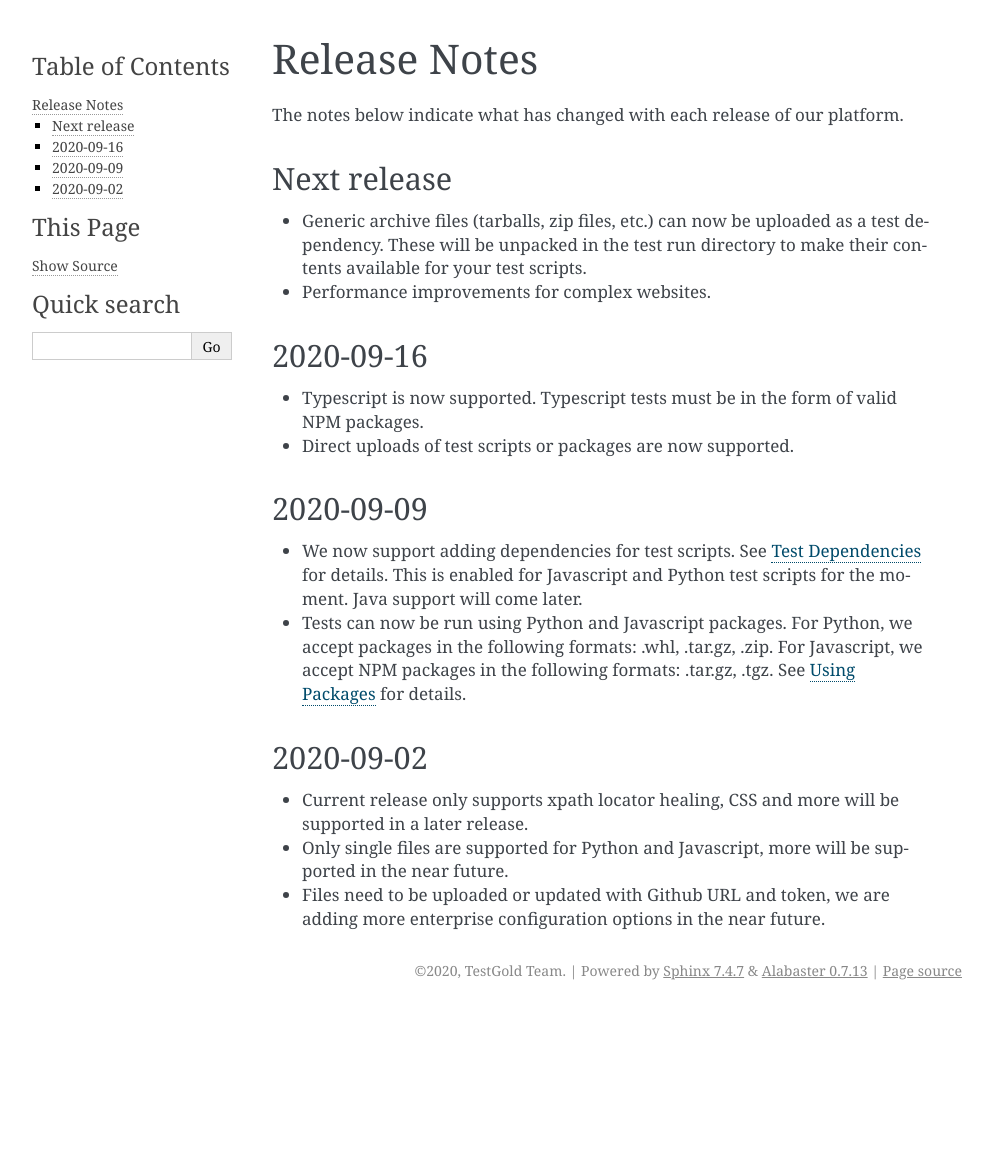
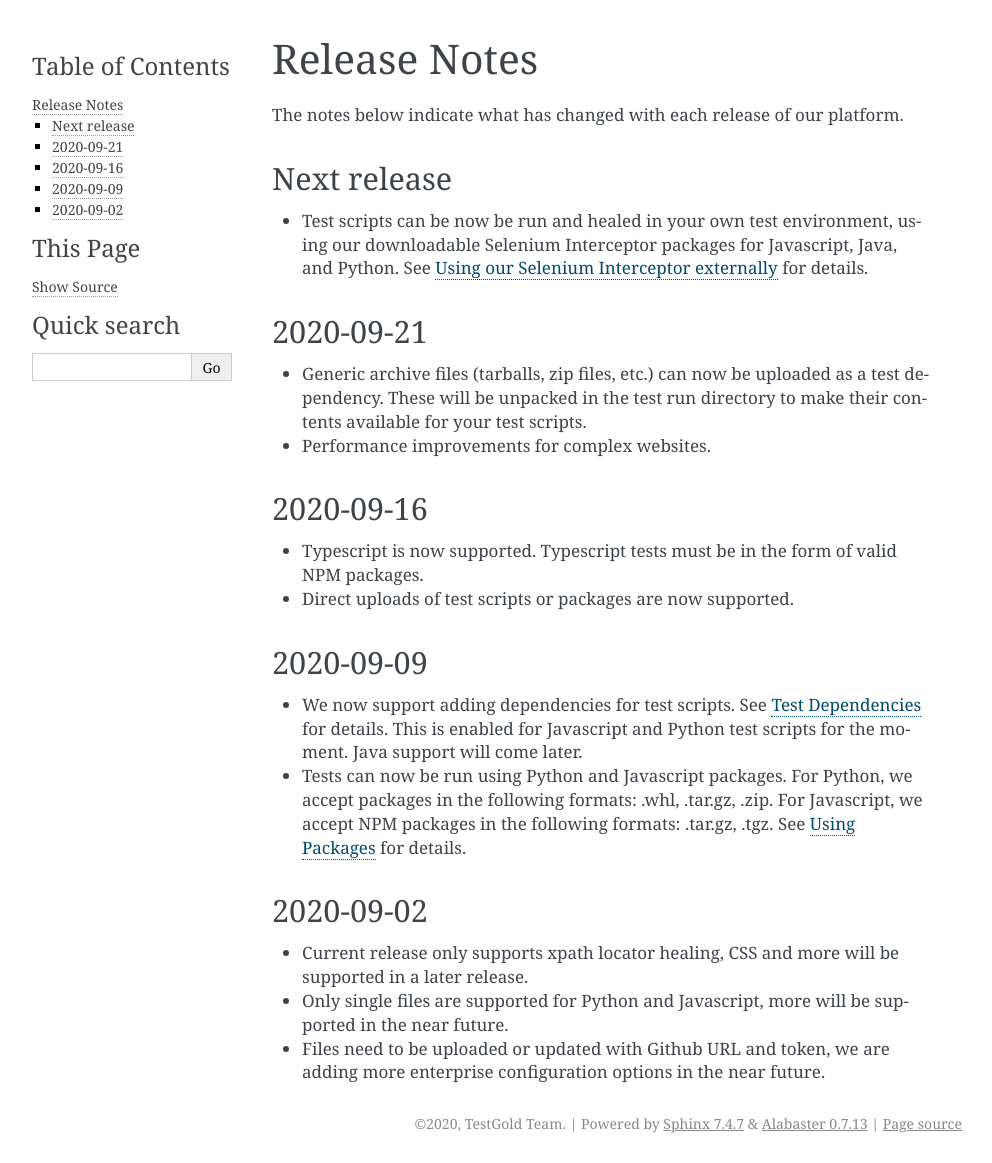
Before and after one commit to aichemydev/testgold, a Sphinx documentation site: the page built from docs/releasenotes.rst, in a window 1280 px wide. Shown: the whole page, without its empty margins (148-1140 px from the left). Built offline with Sphinx 7.4.7, drawn with Linux system fonts in a browser that asks for light colours; before the commit the page ends 1010 px from its top, so only the background shows below that.

Commit message:
update index, releasenotes

```diff
--- a/docs/index.rst
+++ b/docs/index.rst
@@ -16,6 +16,7 @@ Welcome to TestGold's documentation!
    usage
    testpackages
    testdependencies
+   externaluse
    examples
    community
 
--- a/docs/introduction.rst
+++ b/docs/introduction.rst
@@ -1,7 +1,5 @@
 Introduction
 ============
-
-.. raw:: html
 
 .. image:: _static/testgold_launches_page.png
    :width: 100%
--- a/docs/releasenotes.rst
+++ b/docs/releasenotes.rst
@@ -4,6 +4,15 @@ Release Notes
 The notes below indicate what has changed with each release of our platform.
 
 Next release
+------------
+
+- Test scripts can be now be run and healed in your own test environment, using
+  our downloadable Selenium Interceptor packages for Javascript, Java, and
+  Python. See :doc:`Using our Selenium Interceptor externally <./externaluse>`
+  for details.
+
+
+2020-09-21
 ------------
 
 - Generic archive files (tarballs, zip files, etc.) can now be uploaded as a
```
